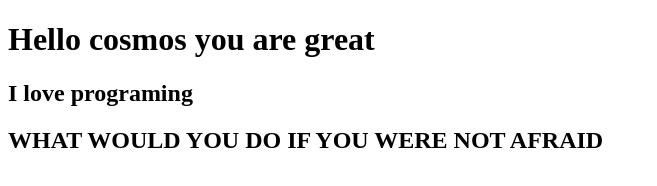
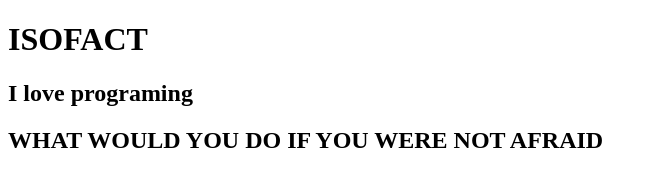
Before and after one commit to Rafaell416/devops-example, a website: page public/index.html in a window 1280 px wide. Shown: the whole page, without its empty margins (0-657 px from the left). Drawn offline with Linux system fonts and the light colour scheme.

Commit message:
changename

```diff
--- a/public/index.html
+++ b/public/index.html
@@ -5,7 +5,7 @@
     <title>devOps</title>
   </head>
   <body>
-    <h1>Hello cosmos you are great</h1>
+    <h1>ISOFACT</h1>
     <h2>I love programing</h2>
     <h2>WHAT WOULD YOU DO IF YOU WERE NOT AFRAID</h2>
   </body>
```
